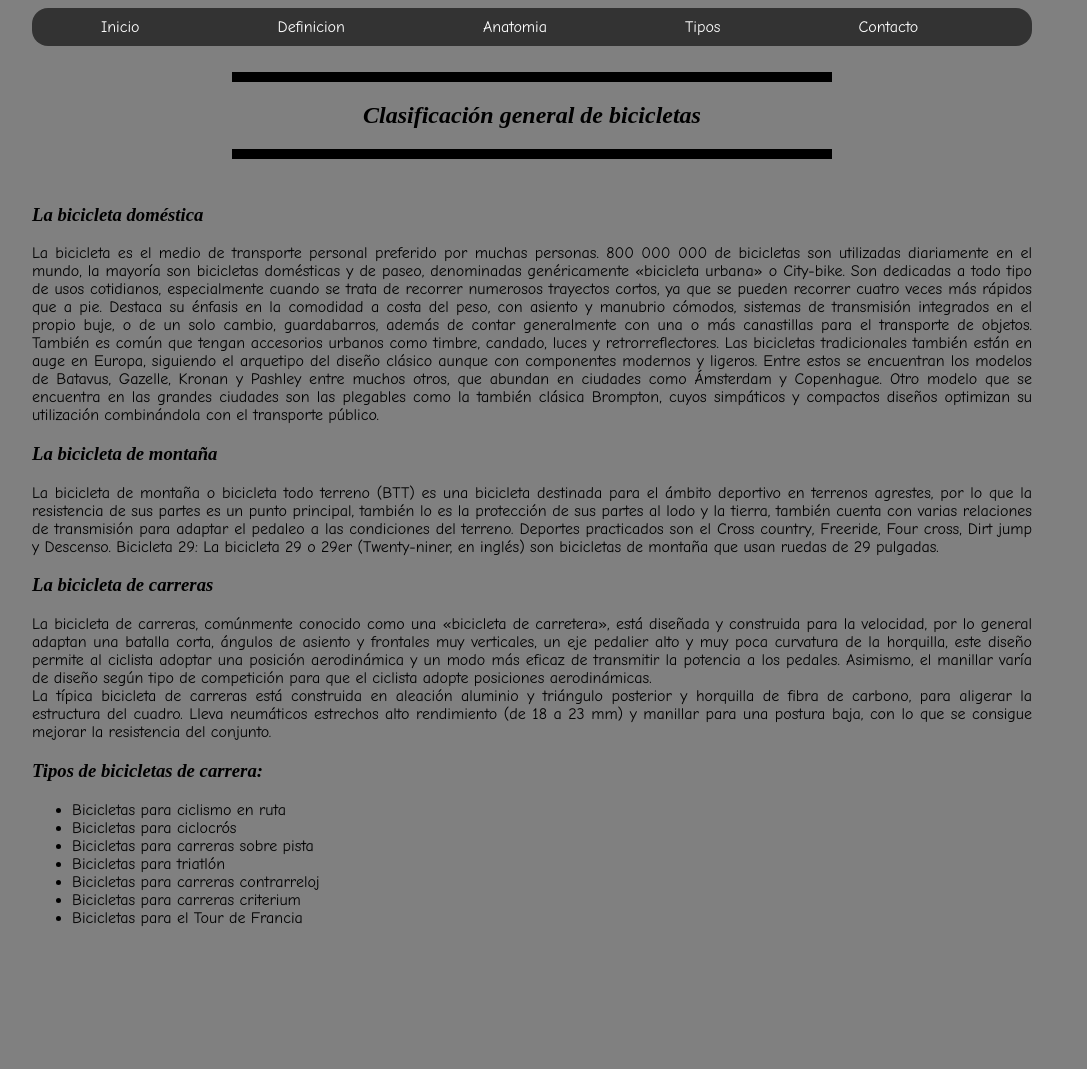
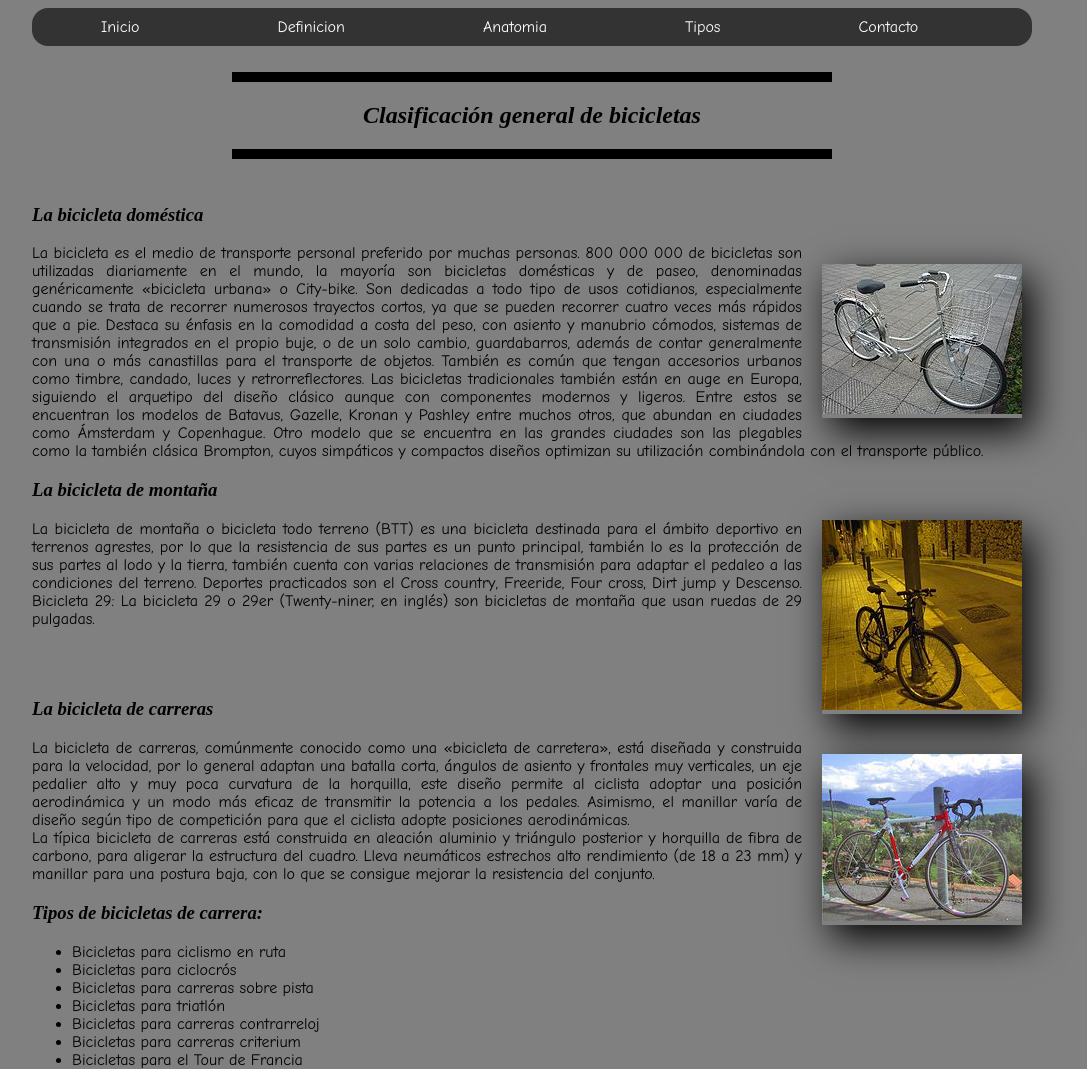
Before and after one commit to vbryan31165/Bicicletas_BV, a plain HTML site: page html/Tipos.html in a window 1280 px wide. Shown: the whole page, without its empty margins (108-1195 px from the left). Before the commit the page ends 1016 px from the top, so only its background shows below. Drawn offline with Linux system fonts and the light colour scheme.

Commit message:
Add files via upload

```diff
--- a/css/estilo.css
+++ b/css/estilo.css
@@ -10,6 +10,8 @@ p{
 	color:black;
 	font-family: "comic Sans MS", cursive;
 	text-align: justify;
+
+
 }
 body{
 
@@ -84,3 +86,21 @@ hr{
 .contacto{
 	font-family: "comic Sans MS", cursive;
 }
+.img1{
+	float: right;
+	margin: 20px 10px 15px 20px;
+	box-shadow: 9px 13px 37px black;
+
+}
+.img2{
+	float: right;
+	margin: 0px 10px 8px 20px;
+	box-shadow: 9px 13px 37px black;
+
+}
+.img3{
+	float: right;
+	margin: 15px 10px 15px 20px;
+	box-shadow: 9px 13px 37px black;
+
+}
--- a/html/Tipos.html
+++ b/html/Tipos.html
@@ -23,7 +23,7 @@
 <hr>
 <br>
 <h3 class="h1_3">La bicicleta doméstica</h3>
-
+<div class="img1"><img src="../img/200px-Japanese_CityCycle_LadiesType.jpg"></div>
 <p>La bicicleta es el medio de transporte personal preferido por muchas personas. 800 000 000 de bicicletas son utilizadas diariamente en el mundo, la mayoría son bicicletas domésticas y de paseo, denominadas genéricamente «bicicleta urbana» o City-bike. Son dedicadas a todo tipo de usos cotidianos, especialmente cuando se trata de recorrer numerosos trayectos cortos, ya que se pueden recorrer cuatro veces más rápidos que a pie. Destaca su énfasis en la comodidad a costa del peso, con asiento y manubrio cómodos, sistemas de transmisión integrados en el propio buje, o de un solo cambio, guardabarros, además de contar generalmente con una o más canastillas para el transporte de objetos. También es común que tengan accesorios urbanos como timbre, candado, luces y retrorreflectores.
 
 Las bicicletas tradicionales también están en auge en Europa, siguiendo el arquetipo del diseño clásico aunque con componentes modernos y ligeros. Entre estos se encuentran los modelos de Batavus, Gazelle, Kronan y Pashley entre muchos otros, que abundan en ciudades como Ámsterdam y Copenhague.
@@ -31,11 +31,14 @@ Las bicicletas tradicionales también están en auge en Europa, siguiendo el arq
 Otro modelo que se encuentra en las grandes ciudades son las plegables como la también clásica Brompton, cuyos simpáticos y compactos diseños optimizan su utilización combinándola con el transporte público.</p>
 
 <h3 class="h1_3">La bicicleta de montaña</h3>
+<div class="img2"><img src="../img/200px-BiciBCN.jpg"></div>
 <p>La bicicleta de montaña o bicicleta todo terreno (BTT) es una bicicleta destinada para el ámbito deportivo en terrenos agrestes, por lo que la resistencia de sus partes es un punto principal, también lo es la protección de sus partes al lodo y la tierra, también cuenta con varias relaciones de transmisión para adaptar el pedaleo a las condiciones del terreno. Deportes practicados son el Cross country, Freeride, Four cross, Dirt jump y Descenso.
 
 Bicicleta 29: La bicicleta 29 o 29er (Twenty-niner, en inglés) son bicicletas de montaña que usan ruedas de 29 pulgadas.</p>
-
+<br>
+<br>
 <h3 class="h1_3">La bicicleta de carreras</h3>
+<div class="img3"><img src="../img/200px-Kusuma_bike_large.jpg"></div>
 <p>La bicicleta de carreras, comúnmente conocido como una «bicicleta de carretera», está diseñada y construida para la velocidad, por lo general adaptan una batalla corta, ángulos de asiento y frontales muy verticales, un eje pedalier alto y muy poca curvatura de la horquilla, este diseño permite al ciclista adoptar una posición aerodinámica y un modo más eficaz de transmitir la potencia a los pedales. Asimismo, el manillar varía de diseño según tipo de competición para que el ciclista adopte posiciones aerodinámicas.<br>
 
 La típica bicicleta de carreras está construida en aleación aluminio y triángulo posterior y horquilla de fibra de carbono, para aligerar la estructura del cuadro. Lleva neumáticos estrechos alto rendimiento (de 18 a 23 mm) y manillar para una postura baja, con lo que se consigue mejorar la resistencia del conjunto.</p>
```
Also changed, not shown: img/200px-BiciBCN.jpg (added), img/200px-Japanese_CityCycle_LadiesType.jpg (added), img/200px-Kusuma_bike_large.jpg (added).
